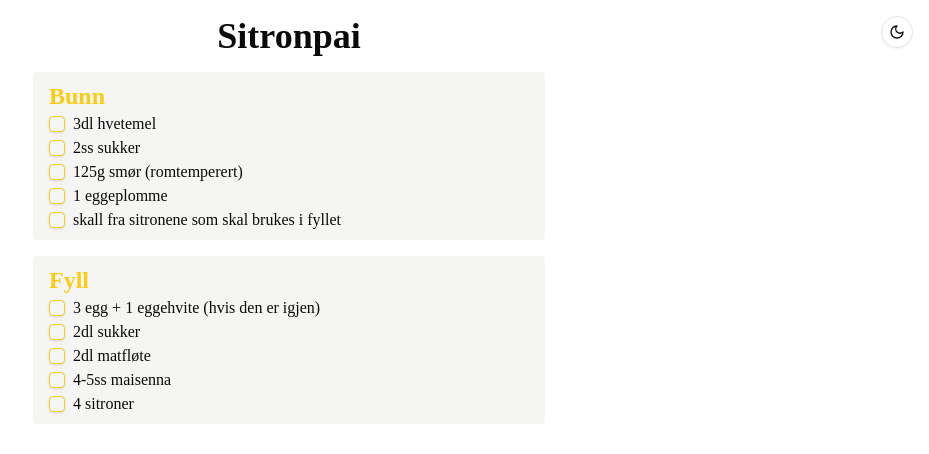
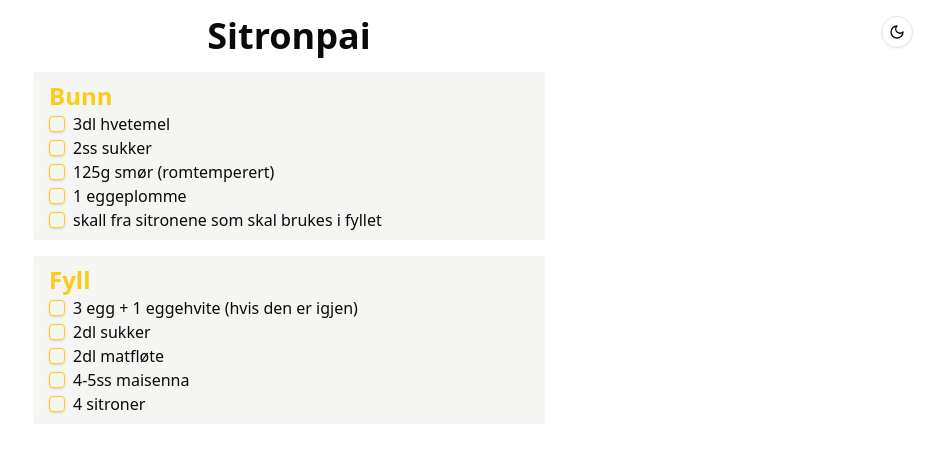
Before and after one commit to JonRennan/oppskriftsbok, a Next.js app: page / in a window 1280 px wide. Shown: the top 454 px of the page, without its empty margins (351-1280 px from the left). Built offline with nearby package versions, Linux system fonts and the light colour scheme.

Commit message:
change font

```diff
--- a/src/app/layout.tsx
+++ b/src/app/layout.tsx
@@ -1,6 +1,6 @@
 import "~/styles/globals.css";
 
-import { GeistSans } from "geist/font/sans";
+import { Roboto_Mono } from 'next/font/google'
 import { type Metadata } from "next";
 import { ModeToggle } from "~/components/mode-toggle";
 import { ThemeProvider } from "~/components/theme-provider";
@@ -11,12 +11,18 @@ export const metadata: Metadata = {
   // icons: [{ rel: "icon", url: "/favicon.ico" }],
 };
 
+const roboto_mono = Roboto_Mono({
+  subsets: ['latin'],
+  display: 'swap',
+  variable: '--font-roboto-mono',
+})
+
 export default function RootLayout({
   children,
 }: Readonly<{ children: React.ReactNode }>) {
   return (
     <html lang="nb-NO" suppressHydrationWarning>
-      <body className={`${GeistSans.variable}`}>
+      <body className={`${roboto_mono.variable}`}>
         <ThemeProvider>
           <div className="absolute top-4 right-4">
             <ModeToggle />
--- a/tailwind.config.ts
+++ b/tailwind.config.ts
@@ -7,7 +7,7 @@ export default {
   theme: {
   	extend: {
   		fontFamily: {
-  			sans: ["var(--font-geist-sans)", ...fontFamily.sans]
+  			mono: ["var(--font-roboto-mono)", ...fontFamily.mono]
   		},
   		borderRadius: {
   			lg: 'var(--radius)',
```
